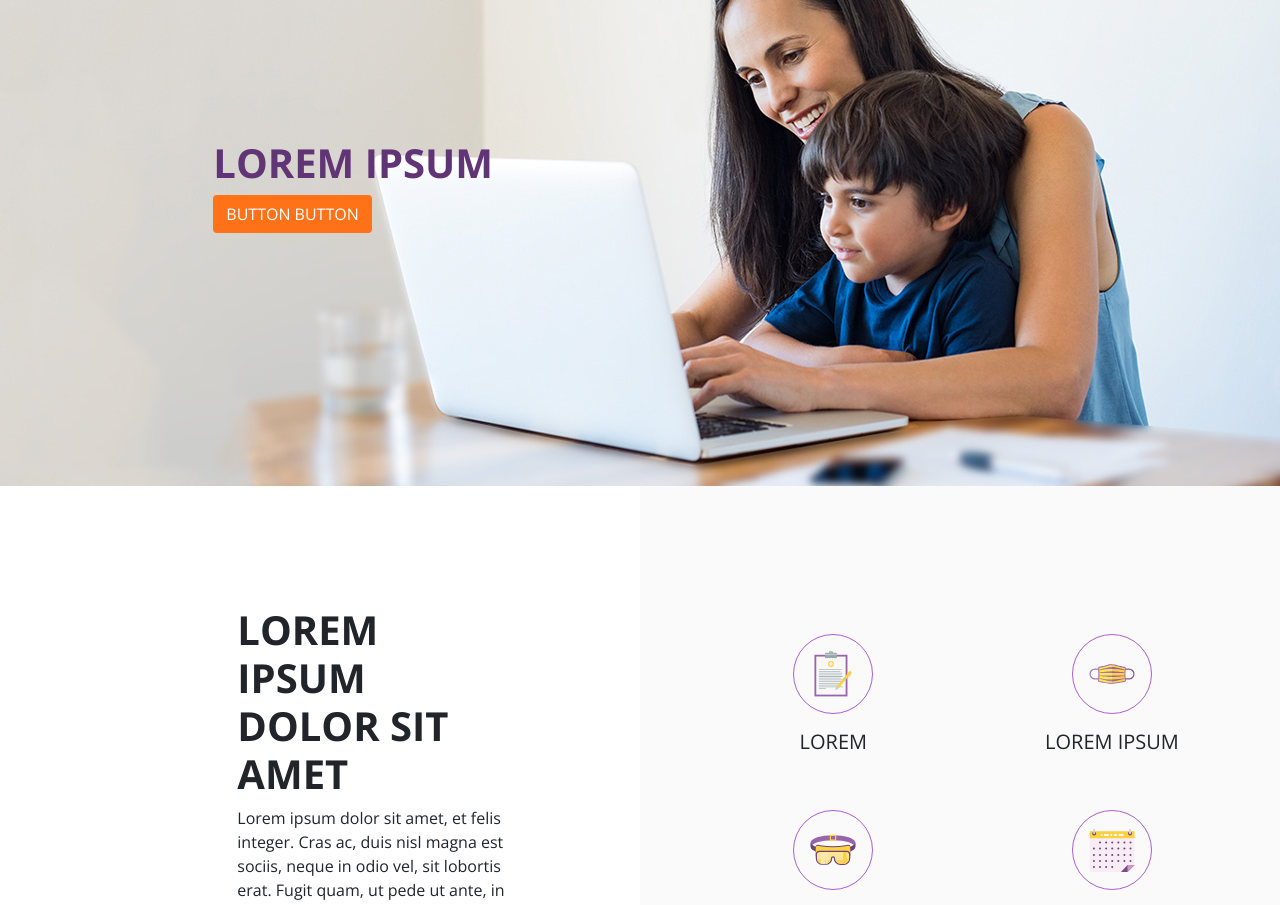
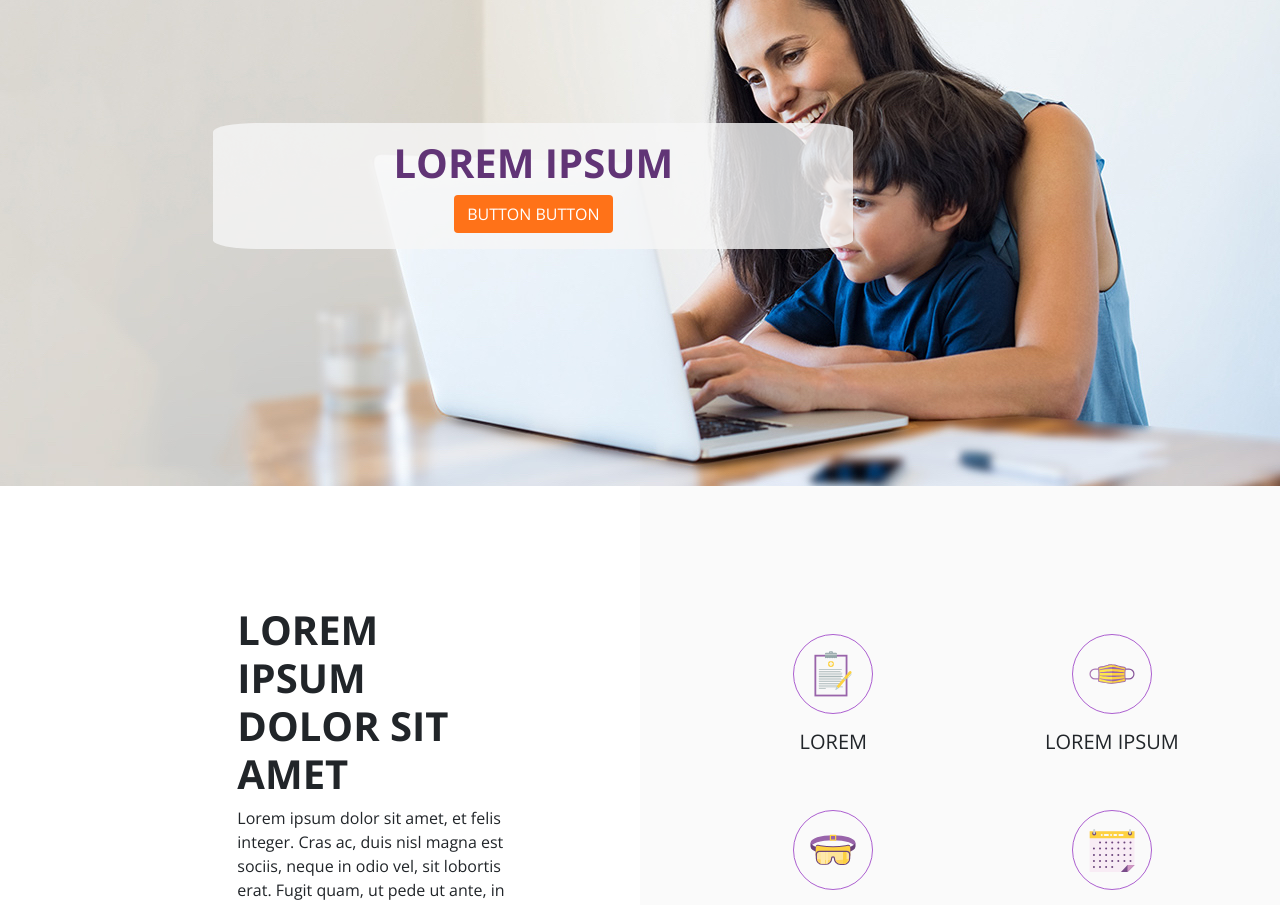
Before and after one commit to awstin17/rg-challenge, a Vue app: page / in a window 1280 px wide. Shown: the part 1240-2145 px from the top of the page. Built offline with nearby package versions, Linux system fonts and the light colour scheme; the HTML template or start-up script is replaced by a standard one.

Commit message:
first banner section styling changed to match the second one. again, for readability purposes put background behind the text

```diff
--- a/src/components/Second-Section.vue
+++ b/src/components/Second-Section.vue
@@ -1,9 +1,15 @@
 <template>
   <div id="container" class="container-fluid p-0 parallax-desktop">
     <div class="row no-gutters" style="height: 600px">
-      <div class="col-6 col-sm-3 offset-1 offset-sm-2 my-auto">
-        <h1 class="font-weight-bold" style="color: #613476">LOREM IPSUM</h1>
-        <button style="background-color: #FF7218" class="btn text-white">BUTTON BUTTON</button>
+      <div
+        style="background-color: rgba(247, 247, 247, 0.8); border-radius: 7%"
+        class="col-10 offset-1 col-sm-6 offset-sm-2 my-auto p-3"
+      >
+        <h1 class="text-center font-weight-bold" style="color: #613476">LOREM IPSUM</h1>
+        <button
+          style="background-color: #FF7218"
+          class="d-block btn text-white m-auto"
+        >BUTTON BUTTON</button>
       </div>
     </div>
   </div>
```
